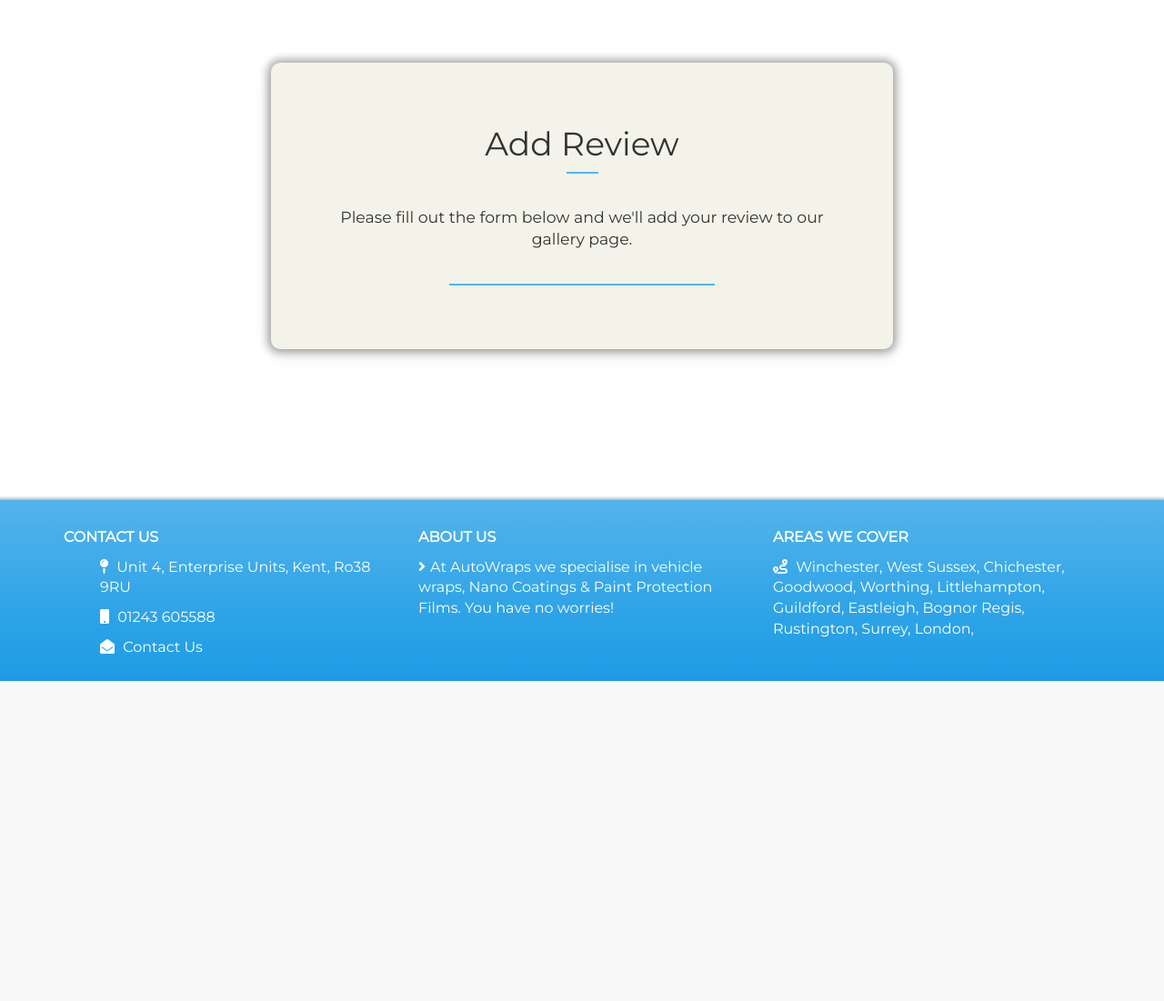
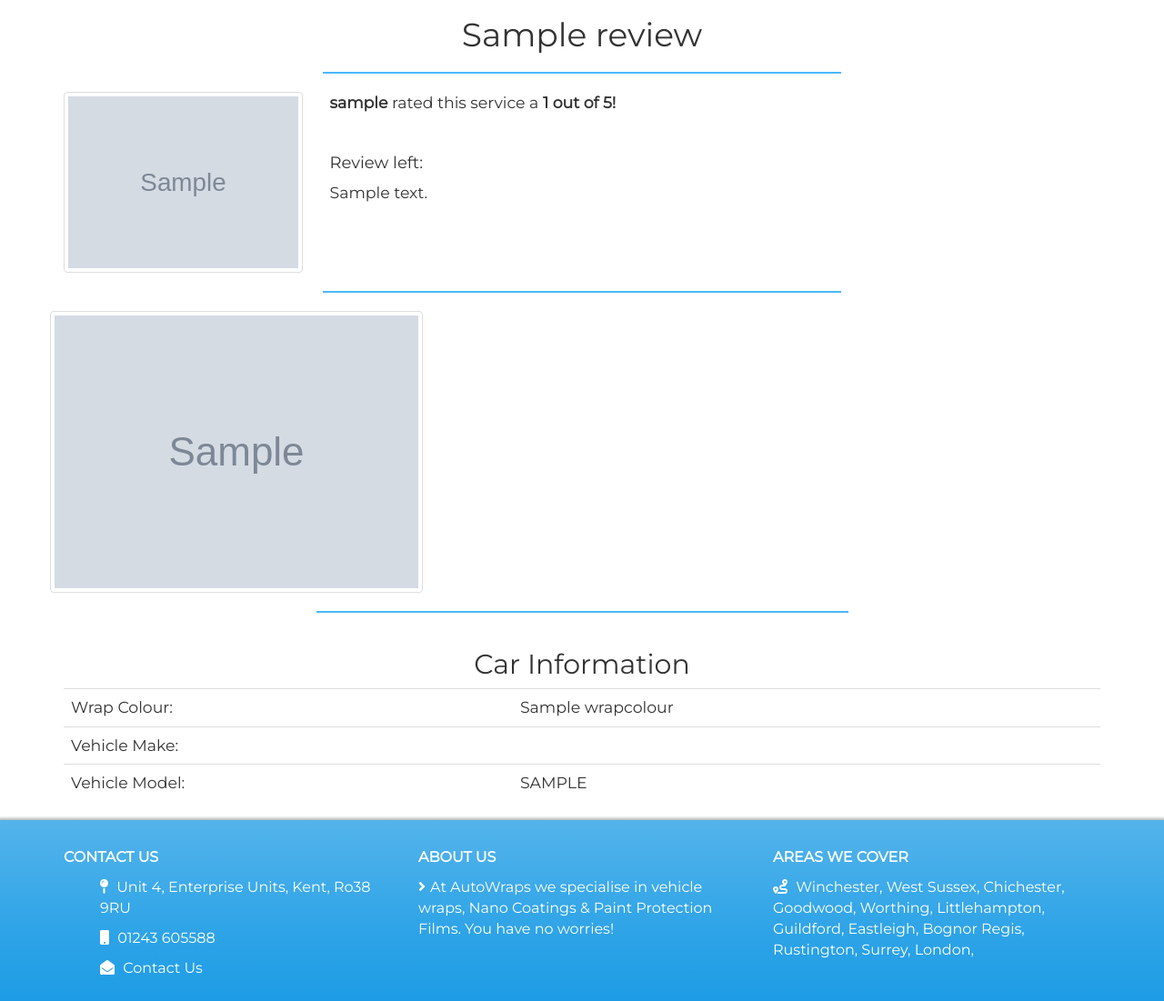
Before and after one commit to 99ron/django_milestone, a Django app: page /gallery/review_more/1 in a window 1280 px wide. Shown: the part 51-1152 px from the top of the page at 91% size. Before the commit the page ends 800 px from the top, so only its background shows below. Run offline with Django 3.2, Linux system fonts and the light colour scheme; a user stored in the database is signed in; tables that the repository leaves empty hold one stand-in row (values such as "Sample post"); grey boxes marked "Sample" are stand-in pictures; some libraries are stand-ins or nearby versions.

Commit message:
Views: added two more fields to be filled during save. gallery.html: Added background image. review_more.html: added carousel and logic to image rendering. order.html: changed name of background image in div.

```diff
--- a/gallery/templates/review_more.html
+++ b/gallery/templates/review_more.html
@@ -4,21 +4,103 @@
 
 {% block content %}
 
-<div class="container">
-        <div class="add-review-form">
+<div class="background-carbon-fibre">
+    <div class="container">
+        <div class="review-more-container">
 
-            <h1 class="text-center"> Add Review </h1>
+            <h1 class="text-center"> {{ review.title }} </h1>
 
-            <hr class="hr-under-heading">
+            <hr class="hr-break">
 
-            <p class="text-padding-top-bottom text-center">Please fill out the form below
-            and we'll add your review to our gallery page.</p>
+            <div class="row">
+                <div class="review-header-container">
+
+                    <div class="col-xs-12 col-sm-3 profile-pic">
+                        <img src="{{ profile.image.url }}" class="review-avatar img-responsive img-thumbnail" alt="Avatar image">
+                    </div>
+
+                    <div class="col-xs-12 col-sm-9 review-text">
+                        <p> <b>{{ review.username }}</b> rated this service a <b>{{ review.rating }} out of 5!</b></p>
+                        <br>
+                        <h4>Review left: </h4>
+                        <p> {{ review.comment }}</p>
+                    </div>
+
+                </div>
+            </div>
+
 
             <hr class="hr-break">
 
 
+            <div class="row">
+                <div class="review-main-container">
+
+                    <div id="myCarousel" class="carousel slide" data-ride="carousel">
+                       <!-- Wrapper for slides -->
+                        <div class="carousel-inner">
+                            {% for image in review.attachment.all %}
+                                {% if forloop.counter < 2 %}
+                                    <div class="item active">
+                                        <img src="{{MEDIA_URL}}{{ image.file }}" class="img-responsive review-carousel-image img-thumbnail" alt="Wrapped Car Gallery">
+                                    </div>
+                                {% else %}
+                                    <div class="item">
+                                        <img src="{{MEDIA_URL}}{{ image.file }}" class="img-responsive review-carousel-image img-thumbnail" alt="Wrapped Car Gallery">
+                                    </div>
+                                {% endif %}
+                            {% endfor %}
+                        </div>
+
+                        {% for image in review.attachment.all %}
+                            {% if forloop.counter > 1 %}
+                                <!-- Left and right controls -->
+                                <a class="left carousel-control" href="#myCarousel" data-slide="prev">
+                                <span class="glyphicon glyphicon-chevron-left"></span>
+                                <span class="sr-only">Previous</span>
+                                </a>
+
+                                <a class="right carousel-control" href="#myCarousel" data-slide="next">
+                                <span class="glyphicon glyphicon-chevron-right"></span>
+                                <span class="sr-only">Next</span>
+                                </a>
+                            {% endif %}
+                        {% endfor %}
+                    </div>
+
+                    <hr class="hr-break">
+
+                    <div class="col-xs-12 review-list-table">
+
+                        <h2 class="text-center "> Car Information </h2>
+
+                        <table class="table">
+                            <tbody>
+                                <tr>
+                                    <td>Wrap Colour: </td>
+                                    <td>{{ review.order_number.service_id.wrap_colour}} </td>
+                                </tr>
+                                <tr>
+                                    <td>Vehicle Make: </td>
+                                    <td class="text-uppercase">{{ review.order_number.service_id.car_make}} </td>
+                                </tr>
+                                <tr>
+                                    <td>Vehicle Model: </td>
+                                    <td class="text-uppercase">{{ review.order_number.service_id.car_model}} </td>
+                                </tr>
+
+                            </tbody>
+                        </table>
+                    </div>
+
+                </div>
+
+            </div>
+
+            </div>
+
         </div>
     </div>
-
+</div>
 
 {% endblock %}
--- a/gallery/views.py
+++ b/gallery/views.py
@@ -5,6 +5,7 @@ from django.contrib import messages
 from gallery.models import Reviews, Attachment
 from gallery.forms import reviewForm
 from orders.models import OrderList
+from profiles.models import UserProfile
 
 
 # Views for the Gallery app.
@@ -50,7 +51,9 @@ def add_review(request, order_id):
             try:
                 rev.save()
                 current_review = form.save(commit=False)
+                current_review.order_number = order
                 current_review.username = request.user.username
+                current_review.review_left = True
                 current_review.save()
 
                 return redirect(view_gallery)
@@ -69,5 +72,6 @@ def review_more(request, review_id):
     """ This view is used for more info on the review """
 
     reviewID = Reviews.objects.get(pk=review_id)
+    uPro = UserProfile.objects.get(pk=request.user.id)
 
-    return render(request, "review_more.html", { 'review' : reviewID })
+    return render(request, "review_more.html", { 'review' : reviewID, 'profile' : uPro })
```
Also changed, not shown: gallery/templates/gallery.html (+4 -5 lines), orders/templates/orders.html (+6 -4 lines).
